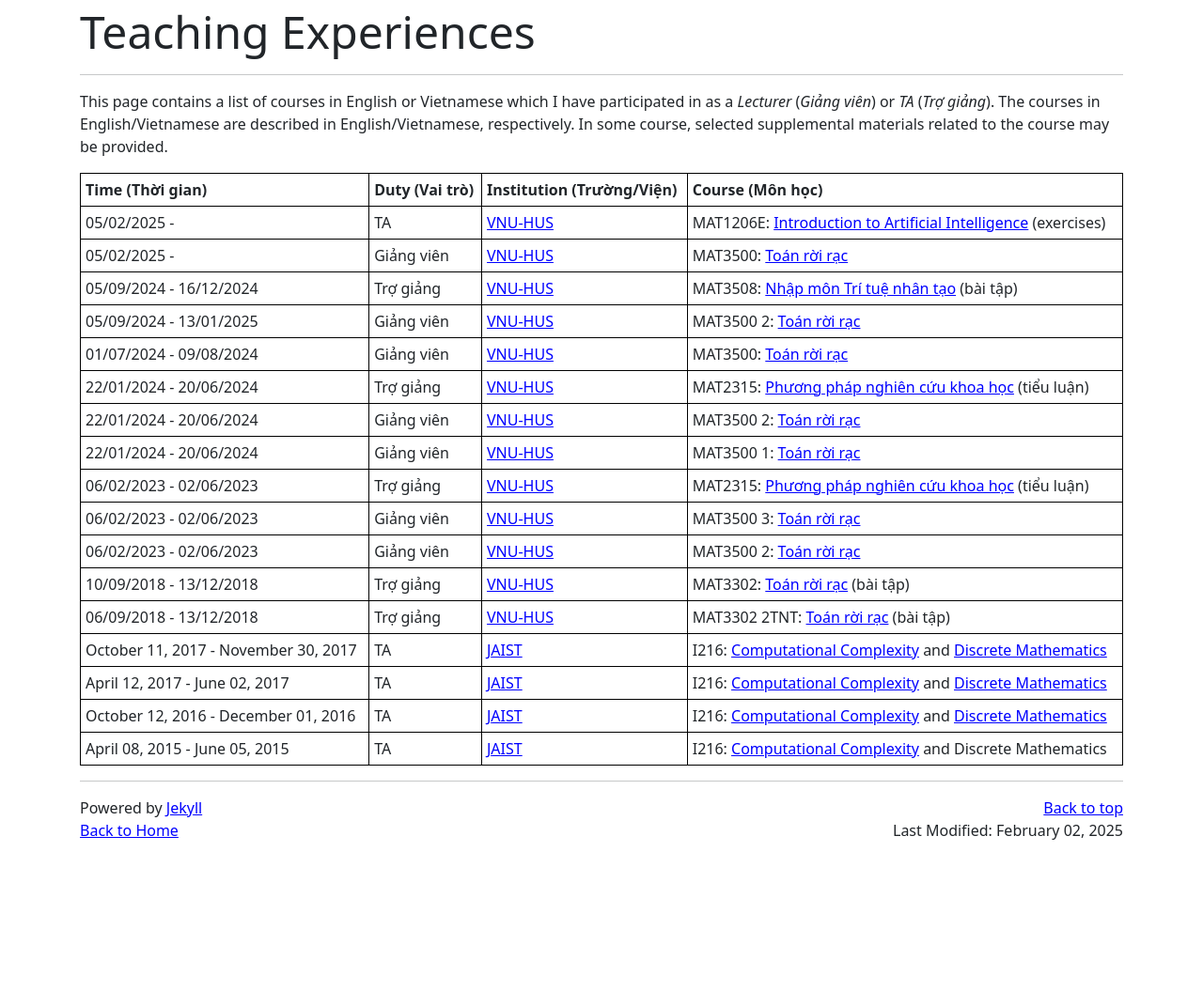
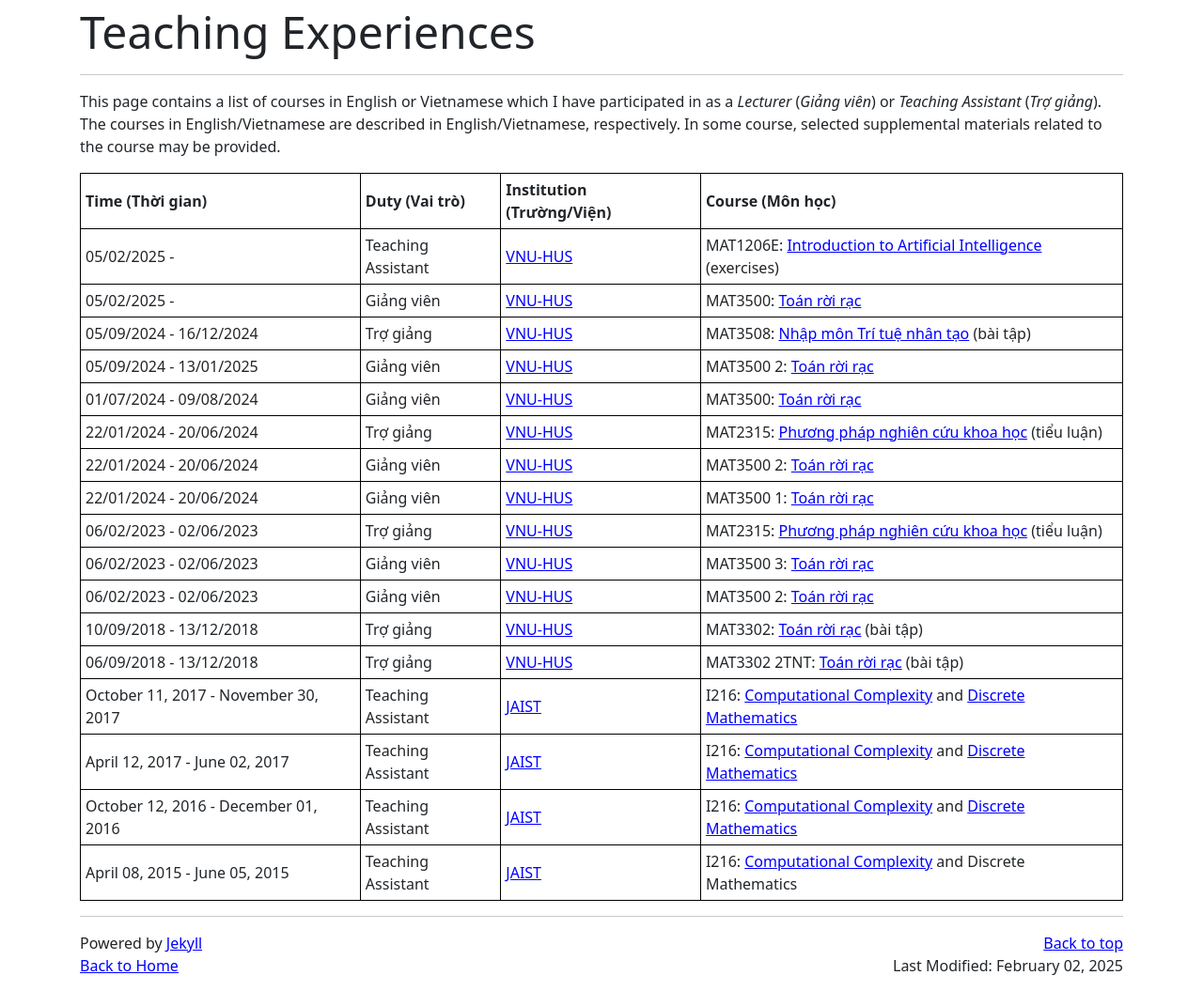
Before and after one commit to hoanganhduc/hoanganhduc.github.io, a Jekyll site: the page built from teaching.md, in a window 1280 px wide. Shown: the whole page at 94% size. Built offline with Jekyll 4.4.1, drawn with Linux system fonts in a browser that asks for light colours; nearby versions of some CDN libraries; a style sheet for code colours, icons or effects is not loaded; before the commit the page ends 911 px from its top, so only the background shows below that.

Commit message:
Updated @ 2025-02-02  10:49:51 ICT

```diff
--- a/teaching.md
+++ b/teaching.md
@@ -7,13 +7,13 @@ description: This page contains a list of Duc A. Hoang's teaching experiences
 keywords: teaching, course, Duc A. Hoang
 ---
 
-This page contains a list of courses in English or Vietnamese which I have participated in as a *Lecturer* (*Giảng viên*) or *TA* (*Trợ giảng*).
+This page contains a list of courses in English or Vietnamese which I have participated in as a *Lecturer* (*Giảng viên*) or *Teaching Assistant* (*Trợ giảng*).
 The courses in English/Vietnamese are described in English/Vietnamese, respectively.
 In some course, selected supplemental materials related to the course may be provided.
 
 | Time (Thời gian) | Duty (Vai trò) | Institution (Trường/Viện) | Course (Môn học) |
 |:-----|:-----|:------------|:-------|
-| 05/02/2025 - | TA | [VNU-HUS](http://hus.vnu.edu.vn/) | MAT1206E: [Introduction to Artificial Intelligence]({{ site.baseurl }}/teaching/VNU-HUS/2025/spring/MAT1206E/) (exercises) |
+| 05/02/2025 - | Teaching Assistant | [VNU-HUS](http://hus.vnu.edu.vn/) | MAT1206E: [Introduction to Artificial Intelligence]({{ site.baseurl }}/teaching/VNU-HUS/2025/spring/MAT1206E/) (exercises) |
 | 05/02/2025 - | Giảng viên | [VNU-HUS](http://hus.vnu.edu.vn/) | MAT3500: [Toán rời rạc]({{ site.baseurl }}/teaching/VNU-HUS/2025/spring/MAT3500/) |
 | 05/09/2024 - 16/12/2024 | Trợ giảng | [VNU-HUS](http://hus.vnu.edu.vn/) | MAT3508: [Nhập môn Trí tuệ nhân tạo]({{ site.baseurl }}/teaching/VNU-HUS/2024/winter/MAT3508/) (bài tập) |
 | 05/09/2024 - 13/01/2025 | Giảng viên | [VNU-HUS](http://hus.vnu.edu.vn/) | MAT3500 2: [Toán rời rạc]({{ site.baseurl }}/teaching/VNU-HUS/2024/winter/MAT3500-2/) |
@@ -26,7 +26,7 @@ In some course, selected supplemental materials related to the course may be pro
 | 06/02/2023 - 02/06/2023 | Giảng viên | [VNU-HUS](http://hus.vnu.edu.vn/) | MAT3500 2: [Toán rời rạc]({{ site.baseurl }}/teaching/VNU-HUS/2023/MAT3500-2/) |
 | 10/09/2018 - 13/12/2018 | Trợ giảng | [VNU-HUS](http://hus.vnu.edu.vn/) | MAT3302: [Toán rời rạc]({{ site.baseurl }}/teaching/VNU-HUS/2018/MAT3302/) (bài tập) |
 | 06/09/2018 - 13/12/2018 | Trợ giảng | [VNU-HUS](http://hus.vnu.edu.vn/) | MAT3302 2TNT: [Toán rời rạc]({{ site.baseurl }}/teaching/VNU-HUS/2018/MAT3302-2TNT/) (bài tập) |
-| October 11, 2017 - November 30, 2017 | TA | [JAIST](http://www.jaist.ac.jp/) | I216: [Computational Complexity](http://www.jaist.ac.jp/~uehara/course/2017/i216e/) and [Discrete Mathematics](http://www.jaist.ac.jp/~fujisaki/2017/i216e) |
-| April 12, 2017 - June 02, 2017 | TA | [JAIST](http://www.jaist.ac.jp/) | I216: [Computational Complexity](http://www.jaist.ac.jp/~uehara/course/2017/i216/) and [Discrete Mathematics](http://www.jaist.ac.jp/~fujisaki/2017/i216) |
-| October 12, 2016 - December 01, 2016 | TA | [JAIST](http://www.jaist.ac.jp/) | I216: [Computational Complexity](http://www.jaist.ac.jp/~uehara/course/2016/i216e/) and [Discrete Mathematics](http://www.jaist.ac.jp/~uehara/course/2016/i216e/) |
-| April 08, 2015 - June 05, 2015 | TA | [JAIST](http://www.jaist.ac.jp/) | I216: [Computational Complexity](http://www.jaist.ac.jp/~uehara/course/2015/i216e/) and Discrete Mathematics |
+| October 11, 2017 - November 30, 2017 | Teaching Assistant | [JAIST](http://www.jaist.ac.jp/) | I216: [Computational Complexity](http://www.jaist.ac.jp/~uehara/course/2017/i216e/) and [Discrete Mathematics](http://www.jaist.ac.jp/~fujisaki/2017/i216e) |
+| April 12, 2017 - June 02, 2017 | Teaching Assistant | [JAIST](http://www.jaist.ac.jp/) | I216: [Computational Complexity](http://www.jaist.ac.jp/~uehara/course/2017/i216/) and [Discrete Mathematics](http://www.jaist.ac.jp/~fujisaki/2017/i216) |
+| October 12, 2016 - December 01, 2016 | Teaching Assistant | [JAIST](http://www.jaist.ac.jp/) | I216: [Computational Complexity](http://www.jaist.ac.jp/~uehara/course/2016/i216e/) and [Discrete Mathematics](http://www.jaist.ac.jp/~uehara/course/2016/i216e/) |
+| April 08, 2015 - June 05, 2015 | Teaching Assistant | [JAIST](http://www.jaist.ac.jp/) | I216: [Computational Complexity](http://www.jaist.ac.jp/~uehara/course/2015/i216e/) and Discrete Mathematics |
```
Also changed, not shown: 1 other file.
